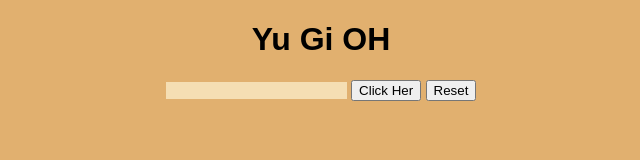
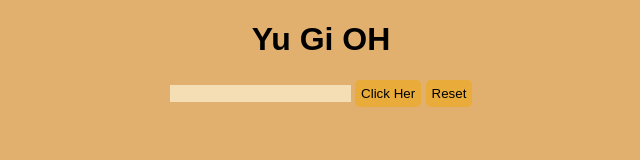
Before and after one commit to yassine299/yo-gi-oh, a plain HTML site: page index.html in a window 1280 px wide. Shown: the whole page, without its empty margins (319-959 px from the left). Drawn offline with Linux system fonts and the light colour scheme.

Commit message:
add style to buttons

```diff
--- a/index.html
+++ b/index.html
@@ -5,7 +5,7 @@
     <meta charset="UTF-8">
     <meta http-equiv="X-UA-Compatible" content="IE=edge">
     <meta name="viewport" content="width=device-width, initial-scale=1.0">
-    <title>Document</title>
+    <title>Yu Gi OH</title>
     <style>
         body {
             font-family: sans-serif;
@@ -23,11 +23,12 @@
             justify-content: space-between;
         }
 
-        input{
+        input {
             border: none;
-            background-color:wheat;
+            background-color: wheat;
         }
-        body{
+
+        body {
             background-color: rgb(225, 176, 111);
         }
 
@@ -35,10 +36,22 @@
             margin: 1rem;
         }
 
+        button {
+            border: none;
+            background-color: rgb(233, 171, 57);
+            padding: 6px;
+            border-radius: 5px;
+            cursor: pointer;
+        }
+
+        button:hover {
+            background-color: wheat;
+        }
+
         @media only screen and (max-width: 600px) {
 
             img {
-            width: 300px;
+                width: 300px;
             }
         }
     </style>
```
